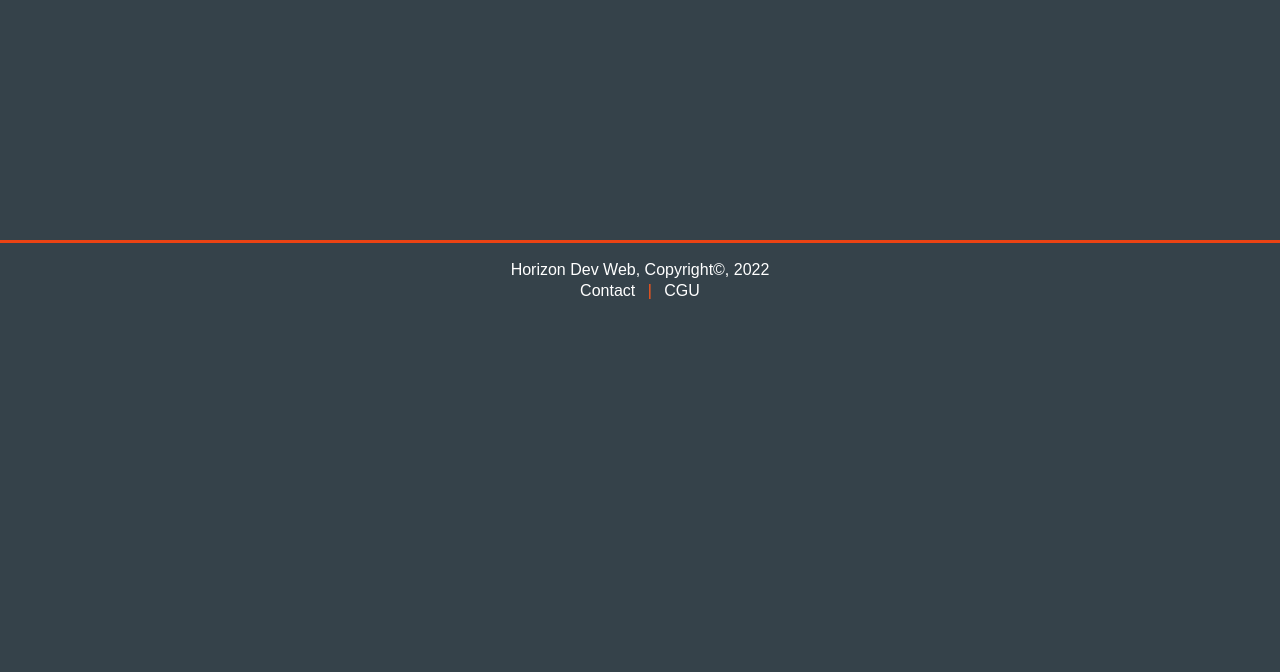
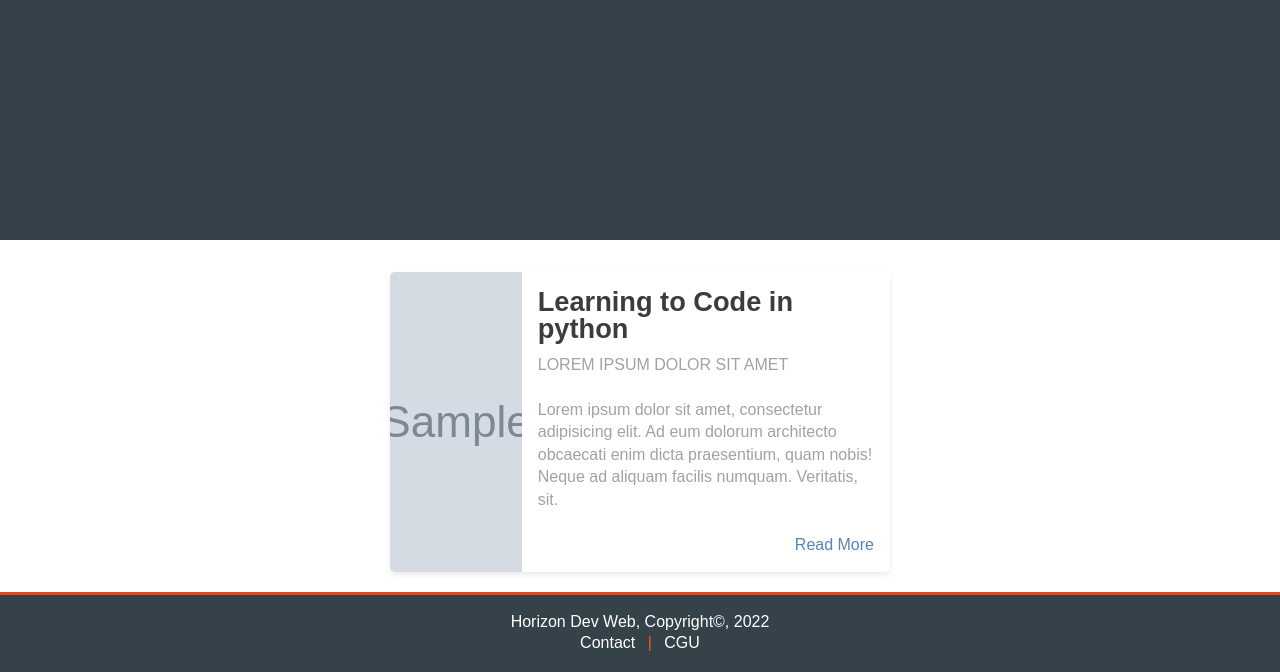
Before and after one commit to LeoLChalot/BTSSIO-AP1-horizon, a PHP site: page /about.php in a window 1280 px wide. Shown: the part 645-1317 px from the top of the page. Before the commit the page ends 944 px from the top, so only its background shows below. Run offline with PHP 8.4, Linux system fonts and the light colour scheme; tables that the repository leaves empty or names only in its code hold one stand-in row (values such as "Sample post"); grey boxes marked "Sample" are stand-in pictures.

Commit message:
Cards workteam

```diff
--- a/CGU.php
+++ b/CGU.php
@@ -5,7 +5,7 @@ require_once(__DIR__ . '/includes/header.php');
 <section id="CGU">
     <article id="CGU-header">
         <h1>Conditions Générales</h1>
-        <p>Les présentes conditions générales régissent l'utilisation de ce site <span class="highlight">www.horizon-web.fr</span>.</p>
+        <p>Les présentes conditions générales régissent l'utilisation de ce site <span class="highlight">www.horizon-dev-web.fr</span>.</p>
         <p>Ce site appartient et est géré par <strong>Léo Larou-Chalot</strong></p>
         <p>En utilisant ce site, vous indiquez que vous avez lu et compris les conditions d'utilisation et que vous acceptez de les respecter en tout temps.</p>
         <p>Type de site : vitrine</p>
@@ -94,7 +94,7 @@ require_once(__DIR__ . '/includes/header.php');
     <article id="CGU-contact">
         <h2>Contact</h2>
         <p>Veuillez communiquer avec nous si vous avez des questions ou des préoccupations. Nos coordonnées sont les suivantes :</p>
-        <p><a href="mailto:horizon-web@contact.fr">horizon-web@contact.fr</a></p>
+        <p><a href="mailto:horizon-dev-web@contact.fr">horizon-dev-web@contact.fr</a></p>
         <p>
         <address>25 rue Claude Tillier, 75012, Paris</address>
         </p>
--- a/about.php
+++ b/about.php
@@ -1,7 +1,6 @@
 <?php
 $title = "about";
 require_once(__DIR__ . '/includes/header.php');
-// TODO require_once(__DIR__ . '/includes/aside.php');
 ?>
 <section id="about-entreprise">
     <div class="about-img">
@@ -11,7 +10,51 @@ require_once(__DIR__ . '/includes/header.php');
         <h2>Notre entreprise, votre projet</h2>
         <p>Notre entreprise offre des services de développement web de qualité pour aider les entreprises à atteindre leurs objectifs en ligne. Nous travaillons avec des technologies de pointe pour créer des applications et de sites web performants et attrayants. Nous proposons également des services de maintenance et de mise à jour pour assurer la pérennité de votre projet. Nous sommes passionnés par notre métier et nous nous engageons à fournir un travail de qualité à chaque étape du processus de développement. N'hésitez pas à nous contacter pour discuter de votre projet et de la façon dont nous pouvons vous aider à le réaliser.</p>
     </div>
-
+</section>
+<section id="about-team">
+    <div class="equipe-content">
+        <?php
+        $sth = $conn->prepare("SELECT * FROM workteam");
+        $sth->execute();
+        $fetch = $sth->fetchAll(PDO::FETCH_ASSOC);
+        for($i = 0; $i < count($fetch); $i++):?>
+        <div class="blog-card">
+            <div class="user user1">
+                <div class="photo" style="background-image: url(assets/images/<?= $fetch[$i]['photo_profil']?>);"></div>
+                <ul class="details">
+                    <li class="author"><a href="#"><?= $fetch[$i]['prenom']; ?> <?= $fetch[$i]['nom']; ?></a></li>
+                    <li class="date"><?= $fetch[$i]['date_entree']; ?></li>
+                    <li class="tags">
+                        <ul>
+                            <li><a href="https://fr.wikipedia.org/wiki/C%2B%2B" target="_blank">C++</a></li>
+                            <li>
+                                <a href="https://fr.wikipedia.org/wiki/Python_(langage)" target="_blank">Python</a>
+                            </li>
+                            <li>
+                                <a href="https://fr.wikipedia.org/wiki/Java_(langage)" target="_blank">Java</a>
+                            </li>
+                            <li>
+                                <a href="https://fr.wikipedia.org/wiki/JavaScript" target="_blank">JavaScript</a>
+                            </li>
+                        </ul>
+                    </li>
+                </ul>
+            </div>
+            <div class="description">
+                <h1>Learning to Code in python</h1>
+                <h2>Lorem ipsum dolor sit amet</h2>
+                <p>
+                    Lorem ipsum dolor sit amet, consectetur adipisicing elit. Ad eum dolorum architecto
+                    obcaecati enim dicta praesentium, quam nobis! Neque ad aliquam facilis numquam. Veritatis,
+                    sit.
+                </p>
+                <p class="read-more">
+                    <a href="#">Read More</a>
+                </p>
+            </div>
+        </div>
+        <?php endfor; ?>
+    </div>
 </section>
 
 
--- a/assets/css/style.css
+++ b/assets/css/style.css
@@ -275,7 +275,7 @@ a{
 	max-width: 450px;
 }
 .work-card img {
-	width: 100px;
+	width: 100%;
 }
 .work-card h3 {
 	line-height: 1.5em;
@@ -543,6 +543,156 @@ footer p a:hover {
 	color: #fff;
 }
 
+/* *********************************************** */
+/* **                    ABOUT                  ** */
+/* *********************************************** */
+#about-team{
+	margin-top: 2em;
+}
+.equipe-content {
+	display: flex;
+	justify-content: space-around;
+	align-items: center;
+	flex-wrap: wrap;
+}
+.blog-card {
+	width: 500px;
+	height: 300px;
+	display: flex;
+	flex-direction: row;
+	margin: 0 1em;
+	box-shadow: 0 3px 7px -1px rgba(0, 0, 0, 0.1);
+	margin-bottom: 1.6%;
+	background: rgba(255, 255, 255, .8);
+	line-height: 1.4;
+	font-family: sans-serif;
+	border-radius: 5px;
+	overflow: hidden;
+	z-index: 0;
+}
+.blog-card a {
+	color: inherit;
+}
+.blog-card a:hover {
+	color: #5784ba;
+}
+.blog-card:hover .photo {
+	transform: scale(1.3) rotate(5deg);
+}
+.blog-card .user {
+	position: relative;
+	z-index: 0;
+	/* height: 100px; */
+	width: 100%;
+}
+.blog-card .photo {
+	position: absolute;
+	top: 0;
+	right: 0;
+	bottom: 0;
+	left: 0;
+	background-size: cover;
+	background-position: center;
+	transition: transform 0.2s;
+}
+.blog-card .details,
+.blog-card .details ul {
+	margin: auto;
+	padding: 0;
+	list-style: none;
+}
+.blog-card .details {
+	position: absolute;
+	top: 0;
+	bottom: 0;
+	left: -100%;
+	margin: auto;
+	transition: left 0.2s;
+	background: rgba(0, 0, 0, 0.6);
+	color: rgba(255, 255, 255);
+	padding: 10px;
+	width: 100%;
+	font-size: 0.9rem;
+}
+.blog-card .details a {
+	text-decoration: dotted underline;
+}
+.blog-card .details ul li {
+	display: inline-block;
+}
+.blog-card .details .tags li {
+	margin-right: 2px;
+}
+.blog-card .details .tags li:first-child {
+	margin-left: -4px;
+}
+.blog-card .description {
+	padding: 1rem;
+	display: flex;
+	flex-direction: column;
+	justify-content: space-between;
+	background: #fff;
+	position: relative;
+	z-index: 0;
+}
+.blog-card .description h1,
+.blog-card .description h2 {
+	font-family: Poppins, sans-serif;
+
+}
+.blog-card .description h1 {
+	line-height: 1;
+	margin: 0;
+	font-size: 1.7rem;
+	color: #3c3c3c!important;
+}
+.blog-card .description h2 {
+	font-size: 1rem;
+	font-weight: 300;
+	text-transform: uppercase;
+	color: #a2a2a2!important;
+	margin-top: 5px;
+}
+.blog-card .description .read-more {
+	text-align: right;
+}
+.blog-card .description .read-more a {
+	color: #5784ba;
+	display: inline-block;
+	position: relative;
+	text-decoration: none;
+	background: linear-gradient(to top, #5784ba 0%, #5784ba 10%, transparent 10.01%) no-repeat left bottom / 0 100%;
+	transition: background-size 0.3s;
+}
+.blog-card .description .read-more a:hover {
+	background-size: 100% 100%;
+}
+.blog-card p {
+	position: relative;
+	margin: 1rem 0 0;
+	color: #a2a2a2!important;
+}
+.blog-card:hover .details {
+	left: 0%;
+}
+.in-progress:hover {
+	animation: rubberBand; /* referring directly to the animation's @keyframe declaration */
+	animation-duration: 1s; /* don't forget to set a duration! */
+}
+.global-service {
+	width: 100%;
+	display: flex;
+	justify-content: space-around;
+	align-items: center;
+}
+.card-service {
+	width: 300px;
+}
+
+
+
+
+
 /* ? Media Queries */
 @media screen and (min-width: 768px) {
 	header {
--- a/index.php
+++ b/index.php
@@ -19,12 +19,12 @@ require_once(__DIR__ . '/includes/header.php');
 </section>
 <section id="index-worklist">
     <div class="work-card">
-        <a href="services-developpement.php"><img class="img-worklist" src="assets/images/logo2.png" alt="img prestation"></a>
+        <img class="img-worklist" src="assets/images/logo2.png" alt="img prestation"></a>
         <h3>Développement Web</h3>
         <p>Notre entreprise offre des services de développement web de qualité pour aider les entreprises à atteindre leurs objectifs en ligne.</p>
     </div>
     <div class="work-card">
-        <a href="services-maintenance.php"><img class="img-worklist" src="assets/images/logo2.png" alt="img prestation"></a>
+        <img class="img-worklist" src="assets/images/logo2.png" alt="img prestation">
         <h3>Maintenance</h3>
         <p>Notre entreprise offre des services de maintenance web pour assurer la pérennité de votre site ou application. Nous nous occupons des mises à jour, des corrections de bugs et des améliorations pour garantir le bon fonctionnement de votre projet en ligne.</p>
     </div>
```
Also changed, not shown: assets/images/Erwan_MARTINEAU.jpg (added), assets/images/Florent_BERNIER.jpg (added), assets/images/Leo_LAROU-CHALOT.jpg (added).
